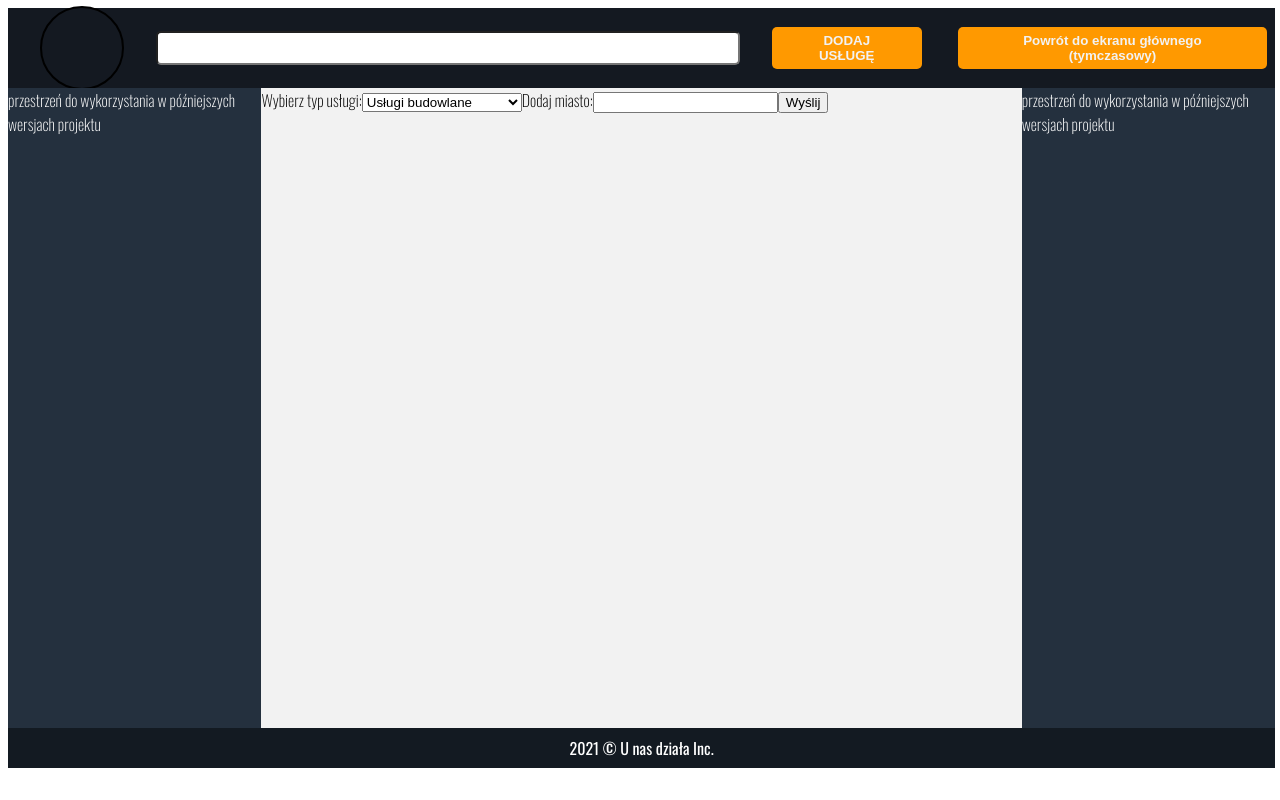
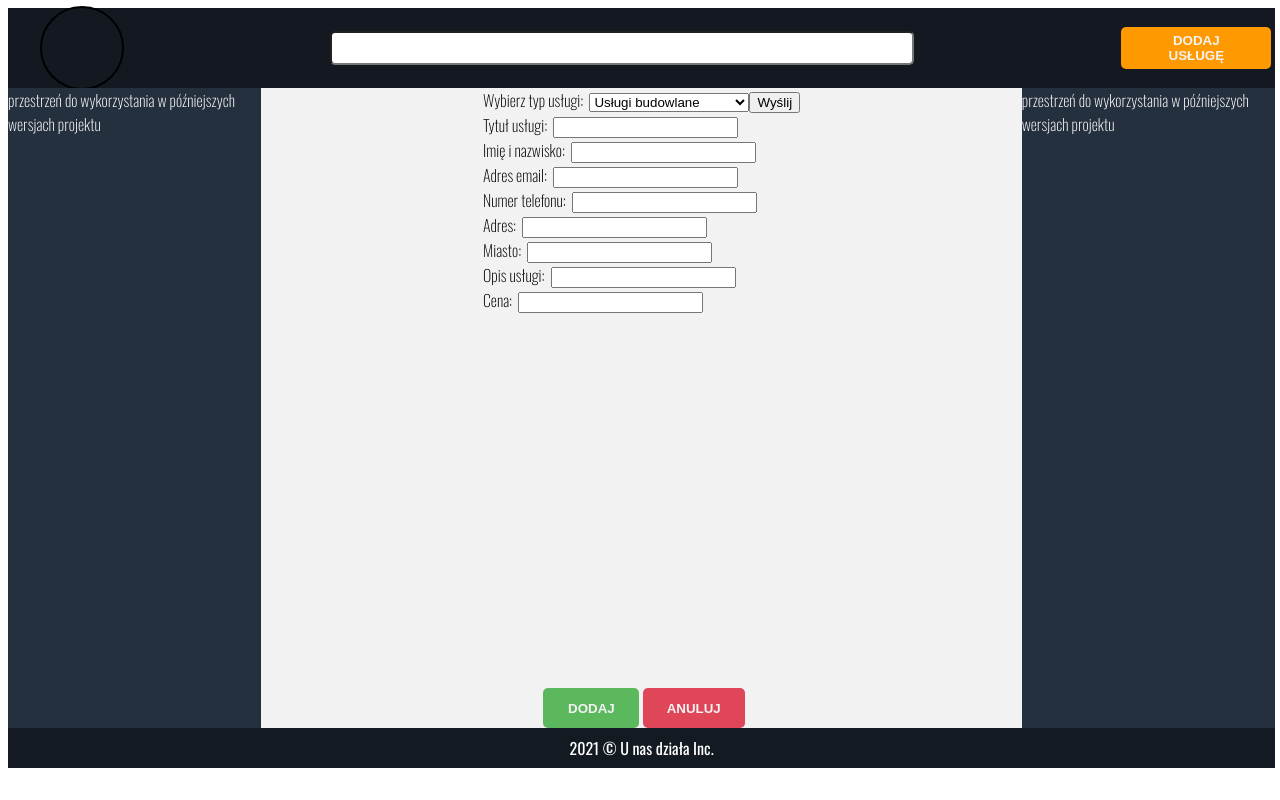
Before and after one commit to infoshareacademy/jfddr2-unasdziala-app, a React (Create React App) app in the folder skillshop/: page /addTask in a window 1280 px wide. Built offline with nearby package versions, Linux system fonts and the light colour scheme.

Commit message:
Adding tasks component with css styling and db communication

```diff
--- a/skillshop/public/data/services.json
+++ b/skillshop/public/data/services.json
@@ -2,6 +2,7 @@
   "services": [
     {
       "id": 1,
+      "title": "Elektryk szuka pracy",
       "category": "Usługi elektryczne",
       "fullName": "Jan Nowak",
       "email": "elektryk@abc.pl",
@@ -13,6 +14,7 @@
     },
     {
       "id": 2,
+      "title": "Budowlaniec szuka pracy",
       "category": "Usługi budowlane",
       "fullName": "Jan Nowak",
       "email": "elektryk@abc.pl",
@@ -24,18 +26,8 @@
     },
     {
       "id": 3,
+      "title": "Hydraulik szuka pracy",
       "category": "Usługi hydrauliczne",
-      "fullName": "Jan Nowak",
-      "email": "elektryk@abc.pl",
-      "phoneNumber": "123456789",
-      "city": "Warszawa",
-      "address": "Rejterów 125/15, 12-345, Praga Północ",
-      "description": "Oferuję montaż instalacji elektrycznych, za rozsądną cenę",
-      "price": "120pln/h"
-    },
-    {
-      "id": 4,
-      "category": "Usługi wykończeniowe",
       "fullName": "Jan Nowak",
       "email": "elektryk@abc.pl",
       "phoneNumber": "123456789",
--- a/skillshop/src/components/AddService.js
+++ b/skillshop/src/components/AddService.js
@@ -1,5 +1,7 @@
+import "./../styles/AddService.css"
+
 import { useState, useEffect } from "react";
-
+import { Link } from "react-router-dom";
 const AddService = () => {
   const [categoriesList, setCategoriesList] = useState([]);
 
@@ -13,11 +15,40 @@ const AddService = () => {
 
   const [state, setState] = useState("Usługi budowlane");
 
+  const getData = () => {
+
+    const service = {
+      id: 3,
+      title: "Hydraulik szuka pracy",
+      category: "Usługi hydrauliczne",
+      fullName: "Jan Nowak",
+      email: "elektryk@abc.pl",
+      phoneNumber: "123456789",
+      city: "Warszawa",
+      address: "Rejterów 125/15, 12-345, Praga Północ",
+      description: "Oferuję montaż instalacji elektrycznych, za rozsądną cenę",
+      price: "120pln/h"
+    }
+
+    return service
+  }
+
+  const addServiceToDB = () => {
+
+    const service = getData()
+
+    return fetch('./data/services.json', {
+			method: 'POST',
+			headers: { 'Content-Type': 'application/json' },
+			body: JSON.stringify(service)
+		});
+  };
+
   return (
-    <div class="add-task">
+    <div className="add-service">
       <form onSubmit={console.log("sumbit")}>
         <label>
-          Wybierz typ usługi:
+          Wybierz typ usługi:&nbsp;&nbsp;
           <select value={state} onChange={e => setState(e.target.value)}>
             {categoriesList.map(category => {
               return (
@@ -26,13 +57,57 @@ const AddService = () => {
             })}
           </select>
         </label>
+
+        <input type="submit" value="Wyślij" />
+        <div className="service-container-input">
         <label>
-          Dodaj miasto:
+
+          Tytuł usługi:&nbsp;&nbsp;
           <input type="text" />
         </label>
-
-        <input type="submit" value="Wyślij" />
+        <label>
+          Imię i nazwisko:&nbsp;&nbsp;
+          <input type="text" id="name" />
+        </label>
+        <label >
+          Adres email:&nbsp;&nbsp;
+          <input type="email" id="email" />
+        </label>
+        <label>
+          Numer telefonu:&nbsp;&nbsp;
+          <input type="tel" id="phonenumber" />
+        </label>
+        <label>
+          Adres:&nbsp;&nbsp;
+          <input type="text" id="adress" />
+        </label>
+        <label>
+          Miasto:&nbsp;&nbsp;
+          <input type="text" id="city"/>
+        </label>
+        <label>
+          Opis usługi:&nbsp;&nbsp;
+          <input type="text" id="service-description" />
+        </label>
+        <label>
+          Cena:&nbsp;&nbsp;
+          <input type="text" id="price-service" />
+        </label>
+        </div>
       </form>
+      <div className="btn-container">
+        <Link to="/">
+          <button className="add-button green" onClick={addServiceToDB}>
+            DODAJ
+          </button>
+        </Link>
+        &nbsp;
+        <Link to="/">
+          <button className="add-button red">
+            ANULUJ
+          </button>
+        </Link>
+      </div>
     </div>
   );
 };
--- a/skillshop/src/components/Main.js
+++ b/skillshop/src/components/Main.js
@@ -3,7 +3,7 @@ import {Switch, Route} from "react-router-dom";
 import ServicesList from "./ServicesList";
 import AddService from "./AddService.js";
 
-const Main = () => {
+const Main = ({serviceList}) => {
 
   return (
     <div class="main">
@@ -14,7 +14,7 @@ const Main = () => {
             <AddService />
           </Route>
           <Route path="/">
-            <ServicesList />
+            <ServicesList serviceList={serviceList} />
           </Route>
         </Switch>
       </div>
--- a/skillshop/src/components/MainContainer.js
+++ b/skillshop/src/components/MainContainer.js
@@ -1,15 +1,28 @@
+import { useState, useEffect } from "react";
+import { BrowserRouter as Router } from "react-router-dom";
+
 import Navbar from "./Navbar.js";
 import Main from "./Main.js";
 import Footer from "./Footer.js";
 
-import { BrowserRouter as Router } from "react-router-dom";
+const MainContainer = () => {
 
-const MainContainer = () => {
+  const [serviceList, setServiceList] = useState([]);
+
+  useEffect(() => {
+    fetch("./data/services.json")
+      .then(res => res.json())
+      .then(data => {
+        setServiceList(data.services);
+      });
+  }, []);
+
+
   return (
     <div>
       <Router>
-        <Navbar />
-        <Main />
+        <Navbar services={serviceList}/>
+        <Main serviceList={serviceList} />
         <Footer />
       </Router>
     </div>
--- a/skillshop/src/components/Navbar.js
+++ b/skillshop/src/components/Navbar.js
@@ -11,11 +11,11 @@ const Navbar = () => {
       <Link to="/addTask">
         <button class="nav-button">DODAJ USŁUGĘ</button>
       </Link>
-      <Link to="/">
+      {/* <Link to="/">
         <button class="nav-button">
           Powrót do ekranu głównego (tymczasowy)
         </button>
-      </Link>
+      </Link> */}
     </div>
   );
 };
--- a/skillshop/src/components/Service.js
+++ b/skillshop/src/components/Service.js
@@ -3,6 +3,7 @@ import "./../styles/Service.css";
 const Service = ({service}) => {
   return (
     <div className="service">
+      <div><b>Tytuł: </b>{service.title}</div>
       <div><b>Kategoria usług: </b>{service.category}</div>
       <div><b>Imię specjalisty: </b>{service.fullName}</div>
       <div><b>Adres email: </b>{service.email}</div>
--- a/skillshop/src/components/ServicesList.js
+++ b/skillshop/src/components/ServicesList.js
@@ -1,16 +1,15 @@
 import Service from "./Service.js";
-import { useState, useEffect } from "react";
 
-const ServicesList = () => {
-  const [serviceList, setServiceList] = useState([]);
+const ServicesList = ({serviceList}) => {
+  // const [serviceList, setServiceList] = useState([]);
 
-  useEffect(() => {
-    fetch("./data/services.json")
-      .then(res => res.json())
-      .then(data => {
-        setServiceList(data.services);
-      });
-  }, []);
+// useEffect(() => {
+//   fetch("./data/services.json")
+//     .then(res => res.json())
+//     .then(data => {
+//       setServiceList(data.services);
+//     });
+// }, []);
 
   return (
     <div>
--- /dev/null
+++ b/skillshop/src/styles/AddService.css
@@ -0,0 +1,40 @@
+.add-service {
+  display: flex;
+  flex-direction: column;
+  justify-content: space-between;
+  align-items: center;
+  min-height: 100%;
+}
+
+.add-button {
+  margin-right: 2.5%;
+  margin-left: 2.5%;
+  background-color: #ff9900;
+  border-radius: 5px;
+  border: none;
+  display: inline-block;
+  cursor: pointer;
+  color: #f2f2f2;
+  font-weight: bold;
+  padding: 6px 24px;
+  text-decoration: none;
+  min-width: 7.5vw;
+  min-height: 5vh;
+}
+
+.btn-container {
+  display: flex;
+}
+
+.green {
+  background-color: #5cb85c;
+}
+
+.red {
+  background-color: #df4759;
+}
+
+.service-container-input {
+  display: flex;
+  flex-direction: column;
+}
```
Also changed, not shown: skillshop/src/components/SearchBar.js (+13 -13 lines), skillshop/src/styles/add-task.css (deleted), 1 other file (tests, documents, lock files or other folders).
